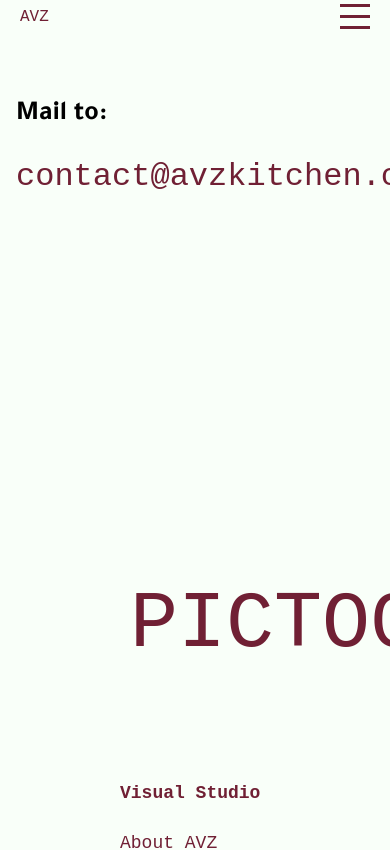
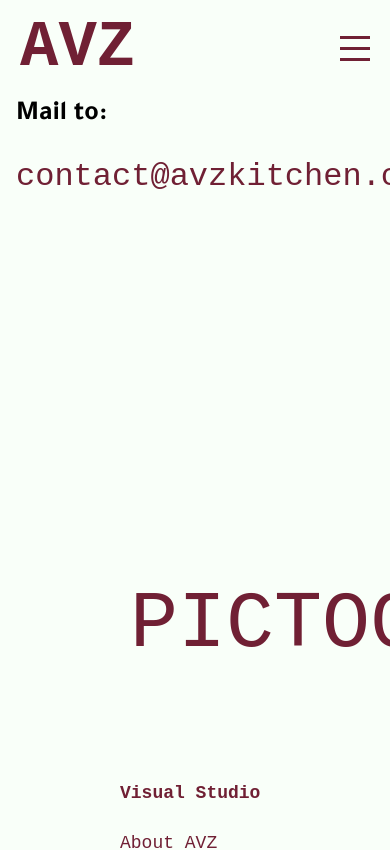
Before and after one commit to avz-kitchen/avzkitchen, a React (Vite) app in the folder portfolio/: page /contact in a window 390 px wide. Shown: the top 850 px of the page. Built offline with nearby package versions, Linux system fonts and the light colour scheme; a web font is replaced by a local one.

Commit message:
Update App styles for improved layout and responsiveness; comment out unused heading

```diff
--- a/portfolio/src/App.jsx
+++ b/portfolio/src/App.jsx
@@ -49,7 +49,7 @@ const Home = () => {
       <h1>
         ... and <Link>code</Link> ...
       </h1>
-      <h2>with some motion in pixels..</h2>
+      {/* <h2>with some motion in pixels..</h2> */}
 
       <Link to="/portfolio">
         <div className="button-p">
--- a/portfolio/src/App.scss
+++ b/portfolio/src/App.scss
@@ -4,7 +4,7 @@
 
 
 #root {
-  max-width: 94.5rem;
+  max-width: 100%;
   width: 100%;
   margin: 5rem auto;
   text-align: center;
@@ -21,7 +21,7 @@ body {
   min-width: 320px;
   min-height: 100vh;
 background-color: $light-background-color;
- width: 100vw;
+ width: 100%;
   overflow-x: hidden;
 }
 /* Global padding for all pages */
@@ -72,10 +72,16 @@ a {
   height: 4.375rem;
   will-change: filter;
   transition: filter 300ms;
+  grid-column: 1;
+    font-size: 64px;
+    font-weight: 800;
+    color: $light-primary-color;
+    text-align: left;
+
 }
 
 .logo:hover {
-  filter: drop-shadow(0 0 0.125rem #646cffaa);
+  filter: drop-shadow(0 0 0.125rem $dark-primary-color);
 }
 
 .logo.react:hover {
```
